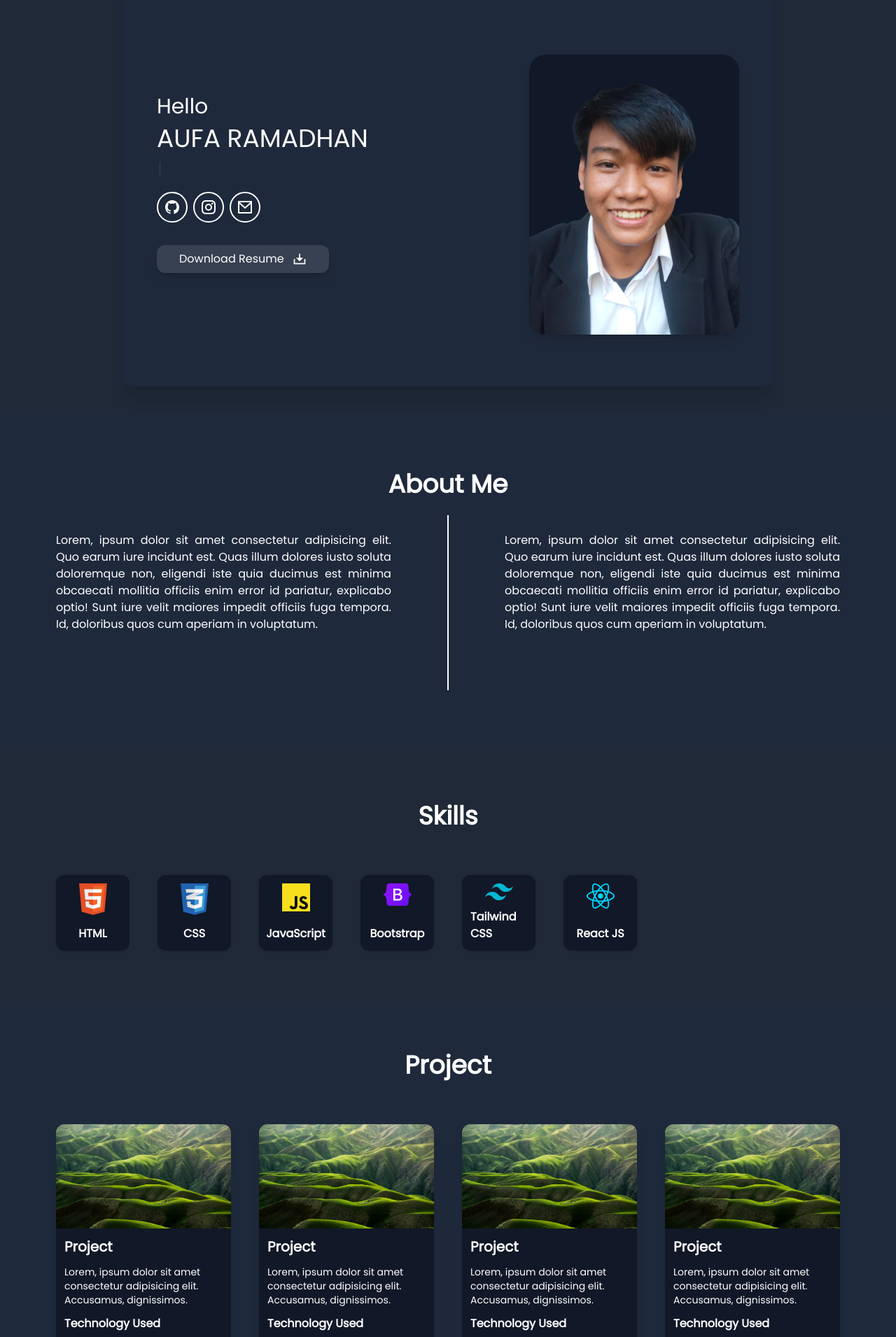
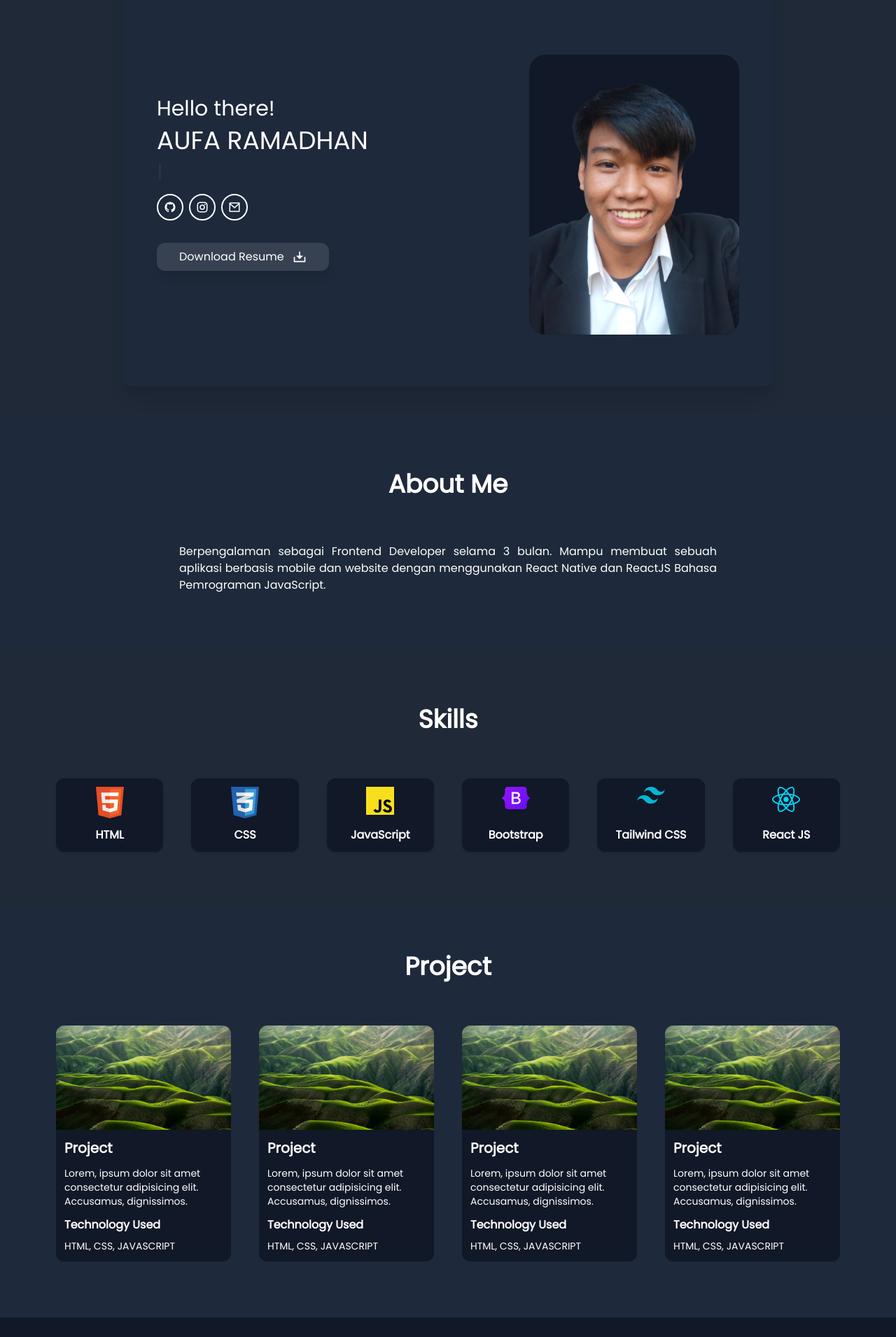
Before and after one commit to aufaramdhn/portfolio, a React (Vite) app: page / in a window 1280 px wide. Shown: the part 140-2050 px from the top of the page at 70% size. Built offline with nearby package versions, Linux system fonts and the light colour scheme.

Commit message:
update data aos

```diff
--- a/package.json
+++ b/package.json
@@ -14,6 +14,7 @@
   },
   "dependencies": {
     "aos": "^2.3.4",
+    "axios": "^1.5.0",
     "framer-motion": "^10.16.1",
     "react": "^18.2.0",
     "react-dom": "^18.2.0",
--- a/src/App.jsx
+++ b/src/App.jsx
@@ -1,3 +1,7 @@
+import { useEffect } from "react";
+import Aos from "aos";
+import "aos/dist/aos.css";
+import { useAos } from "./hooks/UseAos";
 import { Navbar } from "./components/Navbar";
 import { Home } from "./containers/Home";
 import { About } from "./containers/About";
@@ -5,8 +9,15 @@ import { Skills } from "./containers/Skills";
 import { Footer } from "./components/Footer";
 import { Project } from "./containers/Project";
 import { ScrollToTop } from "./components/ScrollToTop";
+import { GithubContribution } from "./components/GithubContribution";
 
 export default function App() {
+  useEffect(() => {
+    Aos.init({
+      duration: 600,
+      delay: 50,
+    });
+  });
   return (
     <>
       <Navbar />
@@ -15,6 +26,7 @@ export default function App() {
       <About />
       <Skills />
       <Project />
+      {/* <GithubContribution /> */}
       <Footer />
     </>
   );
--- /dev/null
+++ b/src/components/Card.jsx
@@ -0,0 +1,13 @@
+import React from "react";
+
+export const Card = (props) => {
+  const { children, className, Aos } = props;
+  return (
+    <div
+      data-aos={Aos}
+      className={`transition-all duration-300 shadow-sm rounded-xl hover:shadow-md ${className}`}
+    >
+      {children}
+    </div>
+  );
+};
--- /dev/null
+++ b/src/components/GithubContribution.jsx
@@ -0,0 +1,36 @@
+import axios from "axios";
+import React, { useEffect, useState } from "react";
+import {
+  GITHUB_ACCOUNT,
+  GITHUB_API_BASE_URL,
+  GITHUB_USER_QUERY,
+} from "../constants/Github";
+
+export const GithubContribution = () => {
+  const [data, setData] = useState();
+
+  async function getGithubData() {
+    const response = await axios.post(
+      GITHUB_API_BASE_URL,
+      {
+        query: GITHUB_USER_QUERY,
+        variables: {
+          username: GITHUB_ACCOUNT.username,
+        },
+      },
+      {
+        headers: {
+          Authorization: `bearer ${GITHUB_ACCOUNT.token}`,
+        },
+      }
+    );
+    setData(
+      response.data?.data.user.contributionsCollection.contributionCalendar
+    );
+  }
+
+  useEffect(() => {
+    getGithubData();
+  }, []);
+  return <div>GithubContribution</div>;
+};
--- a/src/components/ScrollToTop.jsx
+++ b/src/components/ScrollToTop.jsx
@@ -6,7 +6,7 @@ export const ScrollToTop = () => {
 
   const toggleVisible = () => {
     const scrolled = document.documentElement.scrollTop;
-    if (scrolled > 100) {
+    if (scrolled > 50) {
       setVisible(true);
     } else if (scrolled <= 300) {
       setVisible(false);
@@ -17,8 +17,6 @@ export const ScrollToTop = () => {
     window.scrollTo({
       top: 0,
       behavior: "smooth",
-      /* you can also use 'auto' behaviour
-         in place of 'smooth' */
     });
   };
 
@@ -26,7 +24,7 @@ export const ScrollToTop = () => {
 
   return (
     <div className={`${visible ? "fixed" : "hidden"} bottom-5 right-3`}>
-      <div className="text-2xl z-50 p-2 rounded-full dark:bg-gray-700 bg-slate-300 hover:bg-slate-400 cursor-pointer dark:text-white dark:hover:bg-gray-950">
+      <div className="z-50 p-2 text-2xl rounded-full cursor-pointer dark:bg-gray-700 bg-slate-300 hover:bg-slate-400 dark:text-white dark:hover:bg-gray-950">
         <RiArrowUpLine onClick={scrollToTop} />
       </div>
     </div>
--- a/src/components/SocialMedia.jsx
+++ b/src/components/SocialMedia.jsx
@@ -32,13 +32,13 @@ export const SocialMedia = () => {
     // },
   ];
   return (
-    <div className="flex mt-4">
+    <div data-aos="fade-up" className="flex mt-4">
       {Contact.map((item, index) => (
         <motion.div
           key={index}
           whileHover={{ scale: 1.1 }}
           whileTap={{ scale: 0.8 }}
-          className="text-2xl border-2 border-solid text-black hover:bg-black hover:text-white border-black rounded-full p-2 me-2 cursor-pointer dark:text-white dark:border-white dark:hover:bg-white dark:hover:text-black"
+          className="p-2 text-lg text-black border-2 border-black border-solid rounded-full cursor-pointer hover:bg-black hover:text-white me-2 dark:text-white dark:border-white dark:hover:bg-white dark:hover:text-black"
         >
           <a href={item.link}>{item.icon}</a>
         </motion.div>
--- /dev/null
+++ b/src/constants/Github.js
@@ -0,0 +1,31 @@
+export const GITHUB_API_BASE_URL = 'https://api.github.com/graphql'
+export const GITHUB_ACCOUNT = {
+    username: 'aufaramdhn',
+    token: import.meta.env.VITE_GITHUB_TOKEN,
+    endpoint: '/api/github?type=personal',
+    type: 'personal',
+    is_active: true,
+}
+export const GITHUB_USER_QUERY = `query($username: String!) {
+    user(login: $username) {
+      contributionsCollection {
+        contributionCalendar {
+          colors
+          totalContributions
+          months {
+            firstDay
+            name
+            totalWeeks
+          }
+          weeks {
+            contributionDays {
+              color
+              contributionCount
+              date
+            }
+            firstDay
+          }
+        }
+      }
+    }
+  }`;
--- a/src/containers/About.jsx
+++ b/src/containers/About.jsx
@@ -2,26 +2,19 @@ export const About = () => {
   return (
     <section
       id="about"
-      className="dark:bg-slate-800 bg-slate-100 font-poppins py-20"
+      className="py-20 dark:bg-slate-800 bg-slate-100 font-poppins"
     >
-      <h1 className="text-center pb-6 text-4xl font-bold dark:text-white">
+      <h1
+        data-aos="fade-up"
+        className="pb-6 text-4xl font-bold text-center dark:text-white"
+      >
         About Me
       </h1>
-      <div className="md:flex dark:text-white">
-        <p className="text-justify px-10 lg:px-20 py-6">
-          Lorem, ipsum dolor sit amet consectetur adipisicing elit. Quo earum
-          iure incidunt est. Quas illum dolores iusto soluta doloremque non,
-          eligendi iste quia ducimus est minima obcaecati mollitia officiis enim
-          error id pariatur, explicabo optio! Sunt iure velit maiores impedit
-          officiis fuga tempora. Id, doloribus quos cum aperiam in voluptatum.
-        </p>
-        <div className="lg:inline-block lg:h-[250px] lg:min-h-[1em] lg:w-3 lg:self-stretch dark:lg:bg-white lg:bg-[#2D2D34] lg:opacity-100"></div>
-        <p className="text-justify px-10 lg:px-20 py-6">
-          Lorem, ipsum dolor sit amet consectetur adipisicing elit. Quo earum
-          iure incidunt est. Quas illum dolores iusto soluta doloremque non,
-          eligendi iste quia ducimus est minima obcaecati mollitia officiis enim
-          error id pariatur, explicabo optio! Sunt iure velit maiores impedit
-          officiis fuga tempora. Id, doloribus quos cum aperiam in voluptatum.
+      <div className="dark:text-white ">
+        <p data-aos="fade-right" className="px-10 pt-10 text-justify md:px-64">
+          Berpengalaman sebagai Frontend Developer selama 3 bulan. Mampu membuat
+          sebuah aplikasi berbasis mobile dan website dengan menggunakan React
+          Native dan ReactJS Bahasa Pemrograman JavaScript.
         </p>
       </div>
     </section>
--- a/src/containers/Home.jsx
+++ b/src/containers/Home.jsx
@@ -3,18 +3,21 @@ import Avatar from "/profile/avatar.png";
 import { RiDownload2Line } from "react-icons/ri";
 import { SocialMedia } from "../components/SocialMedia";
 import { TypeWriter } from "../components/Typewriter";
+import { Card } from "../components/Card";
 
 export const Home = () => {
   return (
     <section
       id="home"
-      className="font-poppins md:px-44 py-10 dark:bg-gray-800 bg-white"
+      className="py-10 bg-white font-poppins md:px-44 dark:bg-gray-800"
     >
-      <div className="dark:md:bg-slate-800 dark:bg-gray-800 bg-white md:bg-slate-100 md:shadow-xl md:rounded-xl py-10">
+      <div className="py-10 bg-white dark:md:bg-slate-800 dark:bg-gray-800 md:bg-slate-100 md:shadow-xl md:rounded-xl">
         <div className="flex flex-col lg:flex-row items-center justify-evenly md:justify-between px-12 h-[500px]">
           <div className="dark:text-white">
-            <div className="text-3xl mb-2">
-              <span>Hello</span>
+            <div className="mb-2 text-3xl">
+              <span data-aos="fade-right" className="duration-300">
+                Hello there!
+              </span>
               <motion.div
                 className="bg-black"
                 animate={{
@@ -31,16 +34,18 @@ export const Home = () => {
                 }}
               />
             </div>
-            <h1 className="text-4xl mb-2">AUFA RAMADHAN </h1>
-            <h2 className="text-2xl">
+            <h1 data-aos="fade-right" className="mb-2 text-4xl">
+              AUFA RAMADHAN{" "}
+            </h1>
+            <h2 data-aos="fade-right" className="text-2xl">
               <TypeWriter />
             </h2>
             <SocialMedia />
-            <div className="flex md:block justify-center">
+            <div data-aos="fade-up" className="flex justify-center md:block">
               <motion.button
                 whileHover={{ scale: 1.1 }}
                 whileTap={{ scale: 1 }}
-                className="px-8 py-2 rounded-xl mt-6 lg:mt-8 border-gray-50 shadow-lg flex items-center dark:hover:bg-gray-900 dark:bg-gray-700 hover:bg-slate-200"
+                className="flex items-center px-8 py-2 mt-6 shadow-lg rounded-xl lg:mt-8 border-gray-50 dark:hover:bg-gray-900 dark:bg-gray-700 hover:bg-slate-200"
               >
                 Download Resume
                 <div className="text-xl ms-3">
@@ -49,13 +54,16 @@ export const Home = () => {
               </motion.button>
             </div>
           </div>
-          <div className="bg-slate-200 dark:bg-gray-900 rounded-3xl shadow-lg mt-8">
+          <Card
+            Aos="fade-down"
+            className="bg-slate-200 dark:bg-gray-900 !rounded-3xl mt-8"
+          >
             <img
               src={Avatar}
               alt="avatar"
               className="rounded-br-3xl rounded-bl-3xl w-[200px] lg:w-[300px]"
             />
-          </div>
+          </Card>
         </div>
       </div>
     </section>
--- a/src/containers/Project.jsx
+++ b/src/containers/Project.jsx
@@ -1,19 +1,26 @@
+import { Card } from "../components/Card";
 import projects from "../services/Projects.json";
 
 export const Project = () => {
   return (
     <section
       id="project"
-      className="font-poppins mx-auto px-10 md:px-20 pb-20 bg-slate-100 dark:bg-slate-800"
+      className="px-10 pb-20 mx-auto font-poppins md:px-20 bg-slate-100 dark:bg-slate-800"
     >
-      <h1 className="text-4xl text-center pt-16 pb-16 font-bold dark:text-white">
+      <h1
+        data-aos="fade-up"
+        className="pt-16 pb-16 text-4xl font-bold text-center dark:text-white"
+      >
         Project
       </h1>
-      <div className="md:grid md:grid-cols-4 md:gap-10">
+      <div
+        data-aos="fade-right"
+        className="lg:grid md:grid md:grid-cols-2 md:gap-5 lg:grid-cols-4 lg:gap-10"
+      >
         {projects.map((project, index) => (
-          <div
+          <Card
             key={index}
-            className="rounded-xl z-10 bg-white shadow-lg md:mb-0 mb-5 dark:bg-gray-900"
+            className="z-10 mb-5 bg-white md:mb-0 dark:bg-gray-900"
           >
             <img
               src={project.image}
@@ -22,11 +29,11 @@ export const Project = () => {
             />
             <div className="p-3 dark:text-white">
               <span className="text-xl font-bold">{project.title}</span>
-              <p className="text-sm my-3">{project.description}</p>
-              <span className="text-md font-bold">Technology Used</span>
-              <p className="text-sm mt-2">{project.technology}</p>
+              <p className="my-3 text-sm">{project.description}</p>
+              <span className="font-bold text-md">Technology Used</span>
+              <p className="mt-2 text-sm">{project.technology}</p>
             </div>
-          </div>
+          </Card>
         ))}
       </div>
     </section>
--- a/src/containers/Skills.jsx
+++ b/src/containers/Skills.jsx
@@ -5,17 +5,23 @@ export const Skills = () => {
   return (
     <section
       id="skills"
-      className="font-poppins px-10 md:px-20 pb-20 dark:bg-gray-800"
+      className="px-10 pb-20 font-poppins md:px-20 dark:bg-gray-800"
     >
-      <h1 className="text-4xl text-center pt-20 font-bold pb-16 dark:text-white">
+      <h1
+        data-aos="fade-up"
+        className="pt-20 pb-16 text-4xl font-bold text-center dark:text-white"
+      >
         Skills
       </h1>
-      <div className="grid md:grid-cols-4 lg:grid-cols-8 md:gap-5 lg:gap-10 grid-cols-2 gap-5">
+      <div
+        data-aos="fade-left"
+        className="grid grid-cols-2 gap-5 md:grid-cols-3 lg:grid-cols-6 md:gap-10"
+      >
         {skills.map((skill, index) => (
           <motion.div
             key={index}
             whileHover={{ scale: 1.2 }}
-            className="rounded-xl flex flex-col items-center justify-between p-3 shadow bg-slate-100 dark:bg-gray-900 dark:text-white"
+            className="flex flex-col items-center justify-between p-3 shadow rounded-xl bg-slate-100 dark:bg-gray-900 dark:text-white"
           >
             <img src={skill.logo} width={40} height={40} />
             <span className={`font-bold pt-3 text-[${skill.color}]`}>
--- a/src/index.css
+++ b/src/index.css
@@ -3,3 +3,7 @@
 @tailwind base;
 @tailwind components;
 @tailwind utilities;
+
+body {
+    overflow-x: hidden;
+}
```
Also changed, not shown: 2 other files (tests, documents, lock files or other folders).
